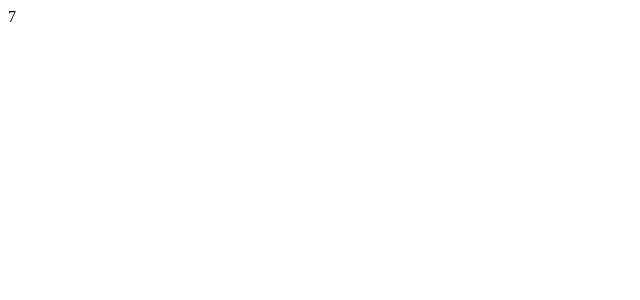
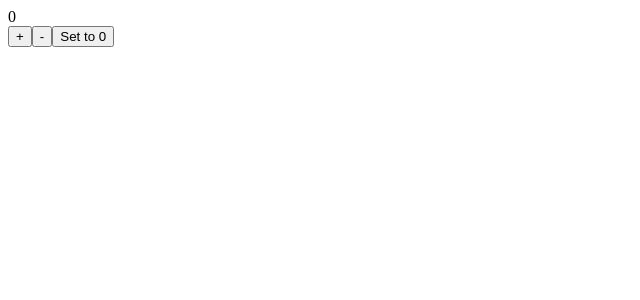
Before and after one commit to xiaqian1999/full-stack-open-project, a React (Vite) app in the folder part1/: page / in a window 1280 px wide. Shown: the top 300 px of the page, without its empty margins (0-640 px from the left). Built offline with nearby package versions, Linux system fonts and the light colour scheme.

Commit message:
Part 1: Use child components for the onClick

```diff
--- a/part1/src/App.jsx
+++ b/part1/src/App.jsx
@@ -2,15 +2,29 @@
 
 const App = () => {
   const [counter, setCounter] = useState(0)
+  const increaseByOne = () => setCounter(counter +1)
+  const decreaseByOne = () => setCounter(counter -1)
+  const setToZero = () => setCounter(0)
 
-  setTimeout(
-    () => setCounter(counter + 1),
-    1000
+  return (
+    <div>
+      <Display counter={counter} />
+      <Button onClick={increaseByOne} text='+'/>
+      <Button onClick={decreaseByOne} text='-'/>
+      <Button onClick={setToZero} text='Set to 0' />
+    </div>
   )
+}
 
-  console.log('rendering... ', counter)
+const Display = (props) => {
   return (
-    <div>{counter}</div>
+    <div>{props.counter}</div>
+  )
+}
+
+const Button = (props) => {
+  return (
+    <button onClick={props.onClick}>{props.text}</button>
   )
 }
 export default App
```
